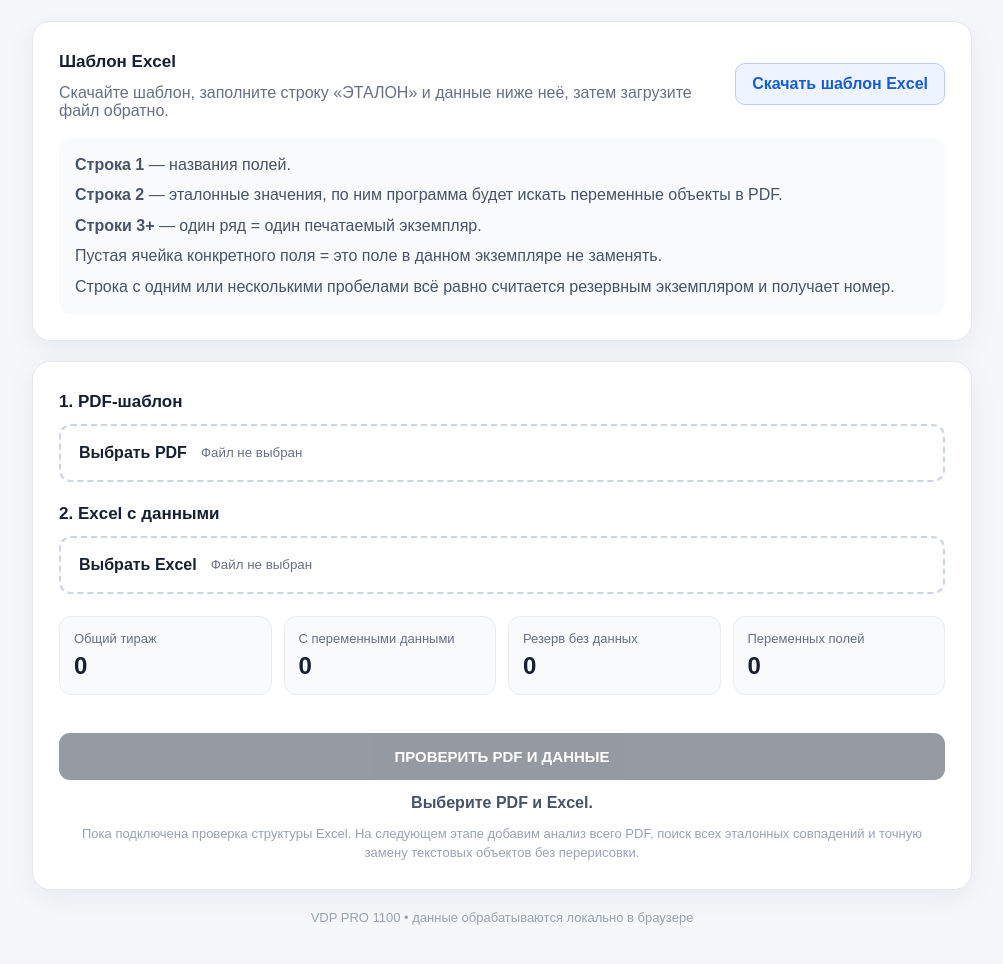
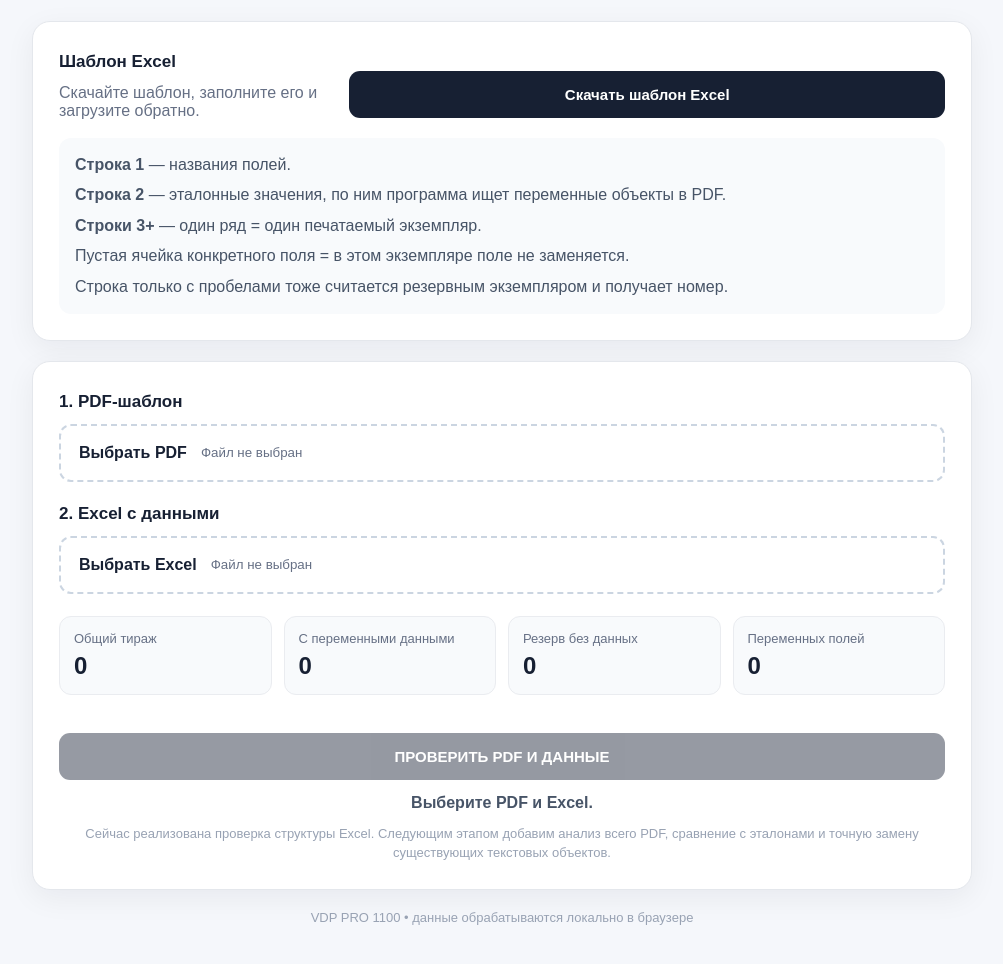
Before and after one commit to yeroputovvv-a11y/vdp-pro1100, a plain HTML site: page index.html in a window 1280 px wide. Shown: the part 96-1060 px from the top of the page, without its empty margins (138-1141 px from the left). Drawn offline with nearby package versions, Linux system fonts and the light colour scheme.

Commit message:
Generate styled Excel template in browser

```diff
--- a/index.html
+++ b/index.html
@@ -20,16 +20,16 @@
       <div class="card-head">
         <div>
           <h2>Шаблон Excel</h2>
-          <p class="muted">Скачайте шаблон, заполните строку «ЭТАЛОН» и данные ниже неё, затем загрузите файл обратно.</p>
+          <p class="muted">Скачайте шаблон, заполните его и загрузите обратно.</p>
         </div>
-        <a class="template-link" href="./VDP_PRO1100_template.xlsx" download>Скачать шаблон Excel</a>
+        <button id="downloadTemplate" class="secondary-btn" type="button">Скачать шаблон Excel</button>
       </div>
       <div class="rules">
         <div><b>Строка 1</b> — названия полей.</div>
-        <div><b>Строка 2</b> — эталонные значения, по ним программа будет искать переменные объекты в PDF.</div>
+        <div><b>Строка 2</b> — эталонные значения, по ним программа ищет переменные объекты в PDF.</div>
         <div><b>Строки 3+</b> — один ряд = один печатаемый экземпляр.</div>
-        <div>Пустая ячейка конкретного поля = это поле в данном экземпляре не заменять.</div>
-        <div>Строка с одним или несколькими пробелами всё равно считается резервным экземпляром и получает номер.</div>
+        <div>Пустая ячейка конкретного поля = в этом экземпляре поле не заменяется.</div>
+        <div>Строка только с пробелами тоже считается резервным экземпляром и получает номер.</div>
       </div>
     </section>
 
@@ -67,13 +67,14 @@
 
       <button id="prepare" disabled>ПРОВЕРИТЬ PDF И ДАННЫЕ</button>
       <div id="status" class="status">Выберите PDF и Excel.</div>
-      <div id="pdfNote" class="note">Пока подключена проверка структуры Excel. На следующем этапе добавим анализ всего PDF, поиск всех эталонных совпадений и точную замену текстовых объектов без перерисовки.</div>
+      <div id="pdfNote" class="note">Сейчас реализована проверка структуры Excel. Следующим этапом добавим анализ всего PDF, сравнение с эталонами и точную замену существующих текстовых объектов.</div>
     </section>
 
     <footer>VDP PRO 1100 • данные обрабатываются локально в браузере</footer>
   </main>
 
   <script src="https://cdn.jsdelivr.net/npm/xlsx@0.18.5/dist/xlsx.full.min.js"></script>
+  <script src="https://cdn.jsdelivr.net/npm/exceljs@4.4.0/dist/exceljs.min.js"></script>
   <script src="app.js"></script>
 </body>
 </html>
```
